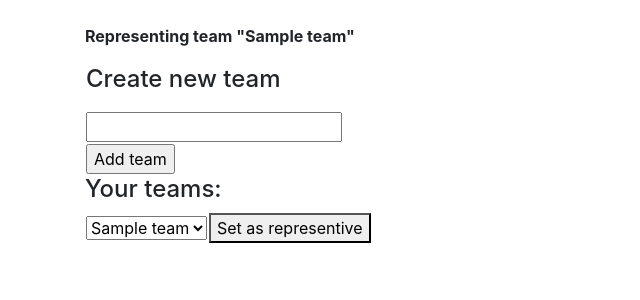
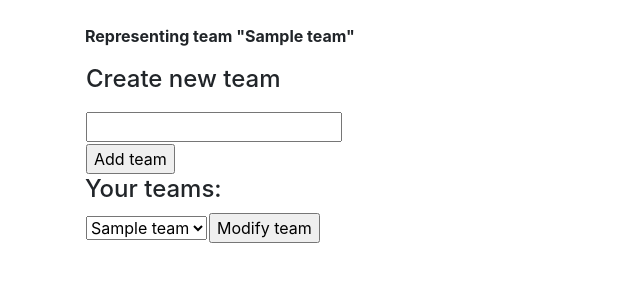
Before and after one commit to lauripalonen/tietovisatietokanta, a Flask app: page /teams in a window 1280 px wide. Shown: the part 56-356 px from the top of the page, without its empty margins (0-640 px from the left). Run offline with Flask 2, Linux system fonts and the light colour scheme; a user stored in the database is signed in; tables that the repository leaves empty hold one stand-in row (values such as "Sample post"); some libraries are stand-ins or nearby versions.

Commit message:
fix intendation

```diff
--- a/application/templates/teams/teamform.html
+++ b/application/templates/teams/teamform.html
@@ -15,23 +15,24 @@
     </tr>
     <tr>
       <td>
-        <input type="submit" value="Add team" />
+        <input type="submit" name="btn" value="Add team" />
       </td>
     </tr>
   </table>
 </form>
 <h4>Your teams:</h4>
-  <!-- <form method="POST" action="{{ url_for('teams_form') }}"> -->
+<form method="POST" action="{{ url_for('teams_form') }}">
   <table>
     <tr>
       <td>
         {{ form.team_list }}
       </td>
       <td>
-          <button>Set as representive</button>
-          <!-- <input type="submit" value="Set as representive" /> -->
+        <input type="submit" name="btn" value="Modify team">
+</form>
 </td>
 </tr>
+<tr>
+</tr>
 </table>
-  </form>
 {% endblock %}
```
Lines whose indentation alone changed are shown as unchanged.
